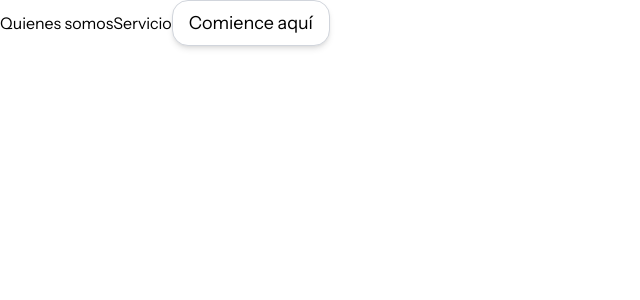
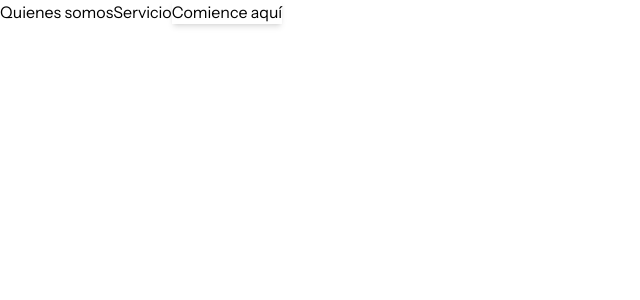
Before and after one commit to oxtornado/zajudem, a React (Vite) app: page / in a window 1280 px wide. Shown: the top 300 px of the page, without its empty margins (0-640 px from the left). Built offline with nearby package versions, Linux system fonts and the light colour scheme.

Commit message:
Add Tailwind CSS utilities and update primary color variable in styles

```diff
--- a/src/styles.css
+++ b/src/styles.css
@@ -1,5 +1,14 @@
 @import url('https://fonts.googleapis.com/css2?family=Instrument+Sans:ital,wght@0,400..700;1,400..700&family=Poppins:ital,wght@0,100;0,200;0,300;0,400;0,500;0,600;0,700;0,800;0,900;1,100;1,200;1,300;1,400;1,500;1,600;1,700;1,800;1,900&display=swap');
 @import "tailwindcss";
+@import "tailwindcss/preflight";
+@tailwind utilities;
+
+.root,
+#root,
+#docs-root {
+  --color-primary: #00FF00;
+}
+
 body {
   margin: 0;
   font-family: instrument sans;
```
